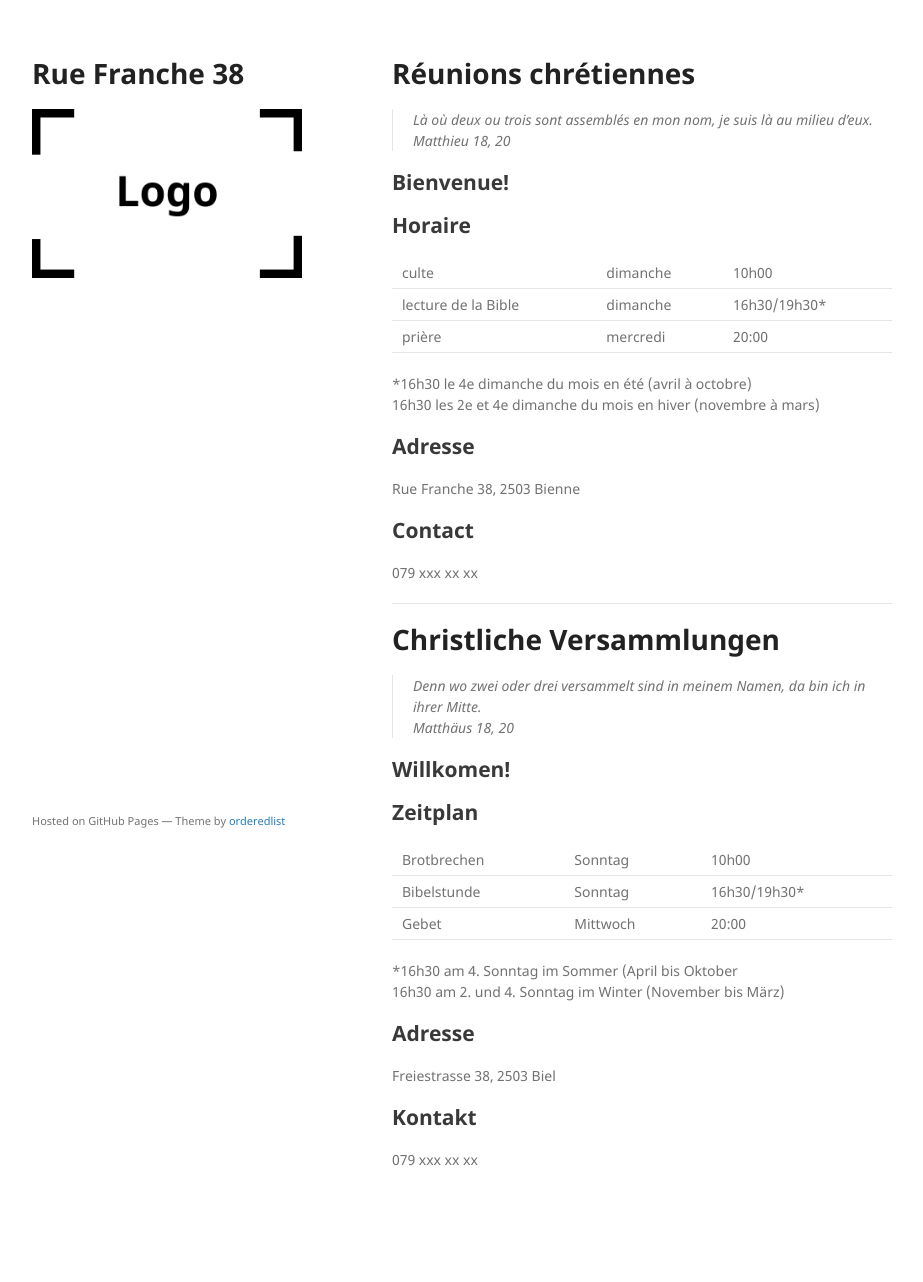
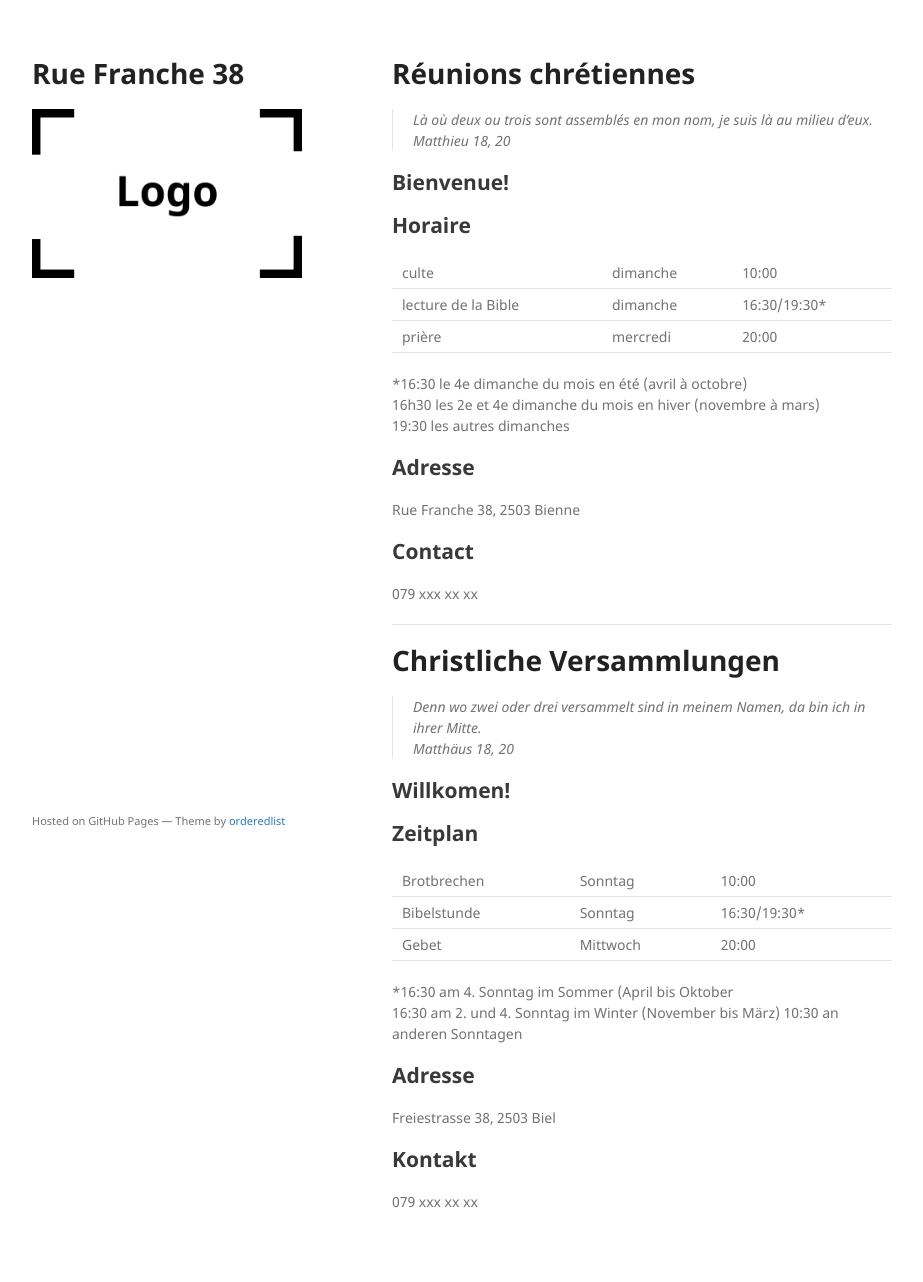
Before and after one commit to gitjo7265/rf38, a Jekyll site: the page built from index.md, in a window 1280 px wide. Shown: the whole page, without its empty margins (178-1101 px from the left). Built offline with Jekyll 4.4.1, drawn with Linux system fonts in a browser that asks for light colours; our own code applies the rules of GitHub Pages for plain Markdown files; before the commit the page ends 1240 px from its top, so only the background shows below that.

Commit message:
Update index.md

```diff
--- a/index.md
+++ b/index.md
@@ -13,12 +13,13 @@ layout: default
 ## Horaire
 
 |:--------------------|:-----------|:------------- |
-| culte               | dimanche   | 10h00         |
-| lecture de la Bible | dimanche   | 16h30/19h30*  |
+| culte               | dimanche   | 10:00         |
+| lecture de la Bible | dimanche   | 16:30/19:30*  |
 | prière              | mercredi   | 20:00         |
 
-*16h30 le 4e dimanche du mois en été (avril à octobre)\
-16h30 les 2e et 4e dimanche du mois en hiver (novembre à mars)
+*16:30 le 4e dimanche du mois en été (avril à octobre)\
+16h30 les 2e et 4e dimanche du mois en hiver (novembre à mars)\
+19:30 les autres dimanches
 
 ## Adresse
 Rue Franche 38, 2503 Bienne
@@ -39,12 +40,13 @@ Rue Franche 38, 2503 Bienne
 ## Zeitplan
 
 |:--------------------|:----------|:------------- |
-| Brotbrechen         | Sonntag   | 10h00         |
-| Bibelstunde         | Sonntag   | 16h30/19h30*  |
+| Brotbrechen         | Sonntag   | 10:00         |
+| Bibelstunde         | Sonntag   | 16:30/19:30*  |
 | Gebet               | Mittwoch  | 20:00         |
 
-*16h30 am 4. Sonntag im Sommer (April bis Oktober\
-16h30 am 2. und 4. Sonntag im Winter (November bis März)
+*16:30 am 4. Sonntag im Sommer (April bis Oktober\
+16:30 am 2. und 4. Sonntag im Winter (November bis März)
+10:30 an anderen Sonntagen
 
 ## Adresse
 Freiestrasse 38, 2503 Biel
```
